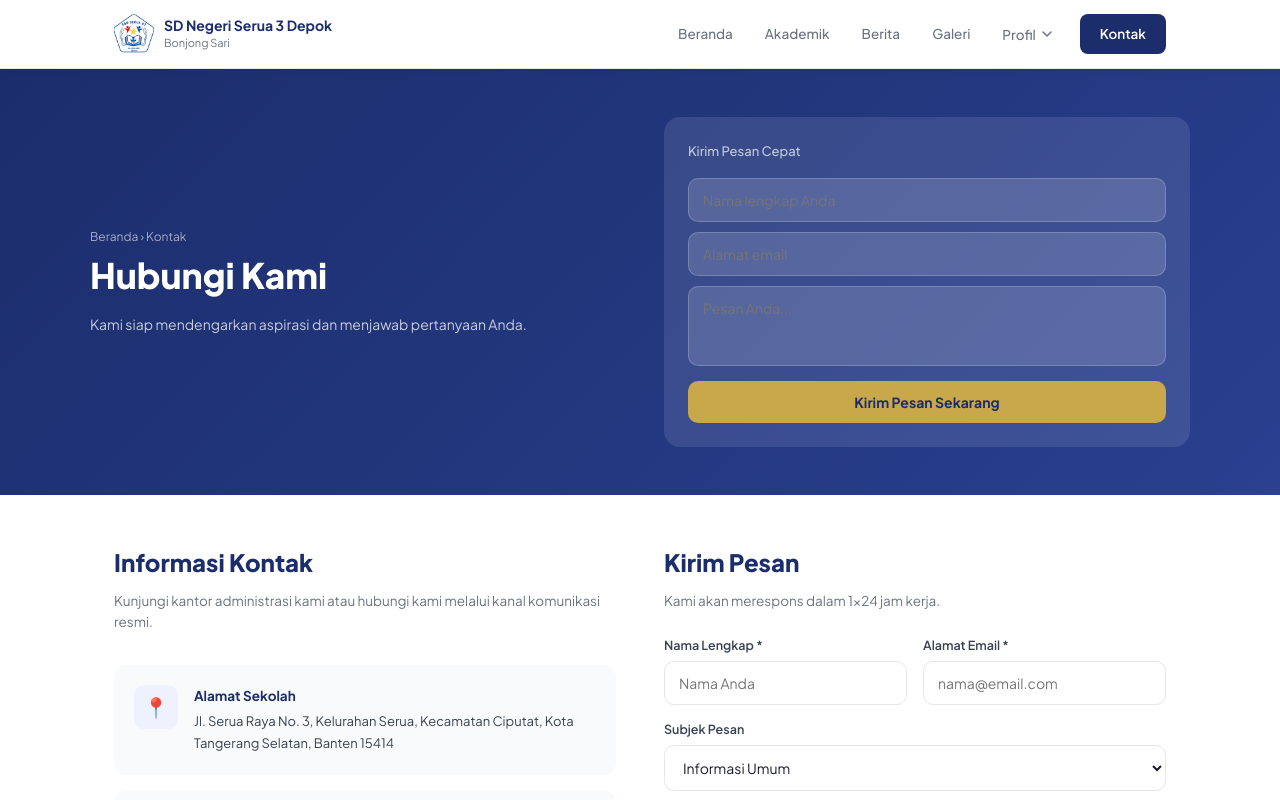
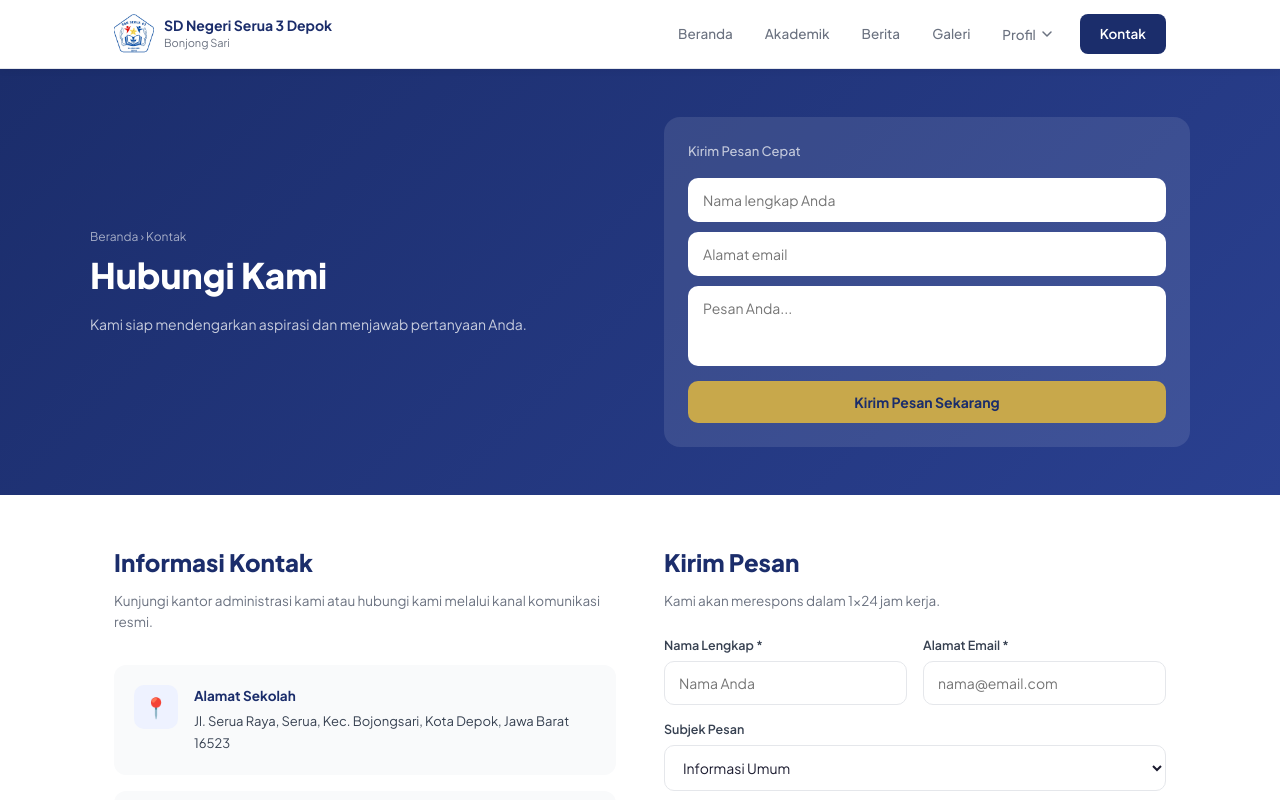
Before and after one commit to kmardiso/website-sdn-serua3, a Next.js app: page /kontak in a window 1280 px wide. Shown: the top 800 px of the page. Built offline with nearby package versions, Linux system fonts and the light colour scheme.

Commit message:
feat: membetulkan warna

```diff
--- a/app/kontak/page.tsx
+++ b/app/kontak/page.tsx
@@ -46,9 +46,9 @@ export default function KontakPage() {
             </div>
             <div style={{ background: 'rgba(255,255,255,0.1)', borderRadius: 16, padding: '1.5rem' }}>
               <div style={{ fontSize: 13, color: 'rgba(255,255,255,0.7)', marginBottom: 16, fontWeight: 500 }}>Kirim Pesan Cepat</div>
-              <input style={{ ...inputStyle, marginBottom: 10, background: 'rgba(255,255,255,0.15)', border: '1px solid rgba(255,255,255,0.2)', color: '#fff' }} placeholder="Nama lengkap Anda" value={form.nama} onChange={e => setForm(f => ({ ...f, nama: e.target.value }))} />
-              <input style={{ ...inputStyle, marginBottom: 10, background: 'rgba(255,255,255,0.15)', border: '1px solid rgba(255,255,255,0.2)', color: '#fff' }} placeholder="Alamat email" value={form.email} onChange={e => setForm(f => ({ ...f, email: e.target.value }))} />
-              <textarea style={{ ...inputStyle, height: 80, resize: 'none', background: 'rgba(255,255,255,0.15)', border: '1px solid rgba(255,255,255,0.2)', color: '#fff', marginBottom: 10 }} placeholder="Pesan Anda..." value={form.pesan} onChange={e => setForm(f => ({ ...f, pesan: e.target.value }))} />
+              <input style={{ ...inputStyle, marginBottom: 10, background: 'rgb(255, 255, 255)', border: '1px solid rgba(255,255,255,0.2)', color: '#000000' }} placeholder="Nama lengkap Anda" value={form.nama} onChange={e => setForm(f => ({ ...f, nama: e.target.value }))} />
+              <input style={{ ...inputStyle, marginBottom: 10, background: 'rgb(255, 255, 255)', border: '1px solid rgba(255,255,255,0.2)', color: '#000000' }} placeholder="Alamat email" value={form.email} onChange={e => setForm(f => ({ ...f, email: e.target.value }))} />
+              <textarea style={{ ...inputStyle, height: 80, resize: 'none', background: 'rgb(255, 255, 255)', border: '1px solid rgba(255,255,255,0.2)', color: '#000000', marginBottom: 10 }} placeholder="Pesan Anda..." value={form.pesan} onChange={e => setForm(f => ({ ...f, pesan: e.target.value }))} />
               <button onClick={handleSubmit} disabled={status === 'loading'} style={{ width: '100%', background: '#C8A84B', color: '#1B2D6B', fontWeight: 700, fontSize: 14, padding: '12px', borderRadius: 10, border: 'none', cursor: 'pointer' }}>
                 {status === 'loading' ? 'Mengirim...' : 'Kirim Pesan Sekarang'}
               </button>
@@ -65,7 +65,7 @@ export default function KontakPage() {
             <p style={{ color: '#6b7280', fontSize: 13.5, marginBottom: '2rem' }}>Kunjungi kantor administrasi kami atau hubungi kami melalui kanal komunikasi resmi.</p>
             <div style={{ display: 'flex', flexDirection: 'column', gap: '1rem' }}>
               {[
-                { icon: '📍', label: 'Alamat Sekolah', value: 'Jl. Serua Raya No. 3, Kelurahan Serua, Kecamatan Ciputat, Kota Tangerang Selatan, Banten 15414', color: '#1B2D6B' },
+                { icon: '📍', label: 'Alamat Sekolah', value: 'Jl. Serua Raya, Serua, Kec. Bojongsari, Kota Depok, Jawa Barat 16523', color: '#1B2D6B' },
                 { icon: '📞', label: 'Telepon & WhatsApp', value: '(021) 7463-XXXX\n+62 812-XXXX-XXXX', color: '#10b981' },
                 { icon: '✉️', label: 'Email Resmi', value: 'info@sdnserua3.sch.id', color: '#8b5cf6' },
                 { icon: '🕐', label: 'Jam Operasional', value: 'Senin - Jumat: 07.00 – 15.00\nSabtu - Minggu: Libur', color: '#C8A84B' },
```
